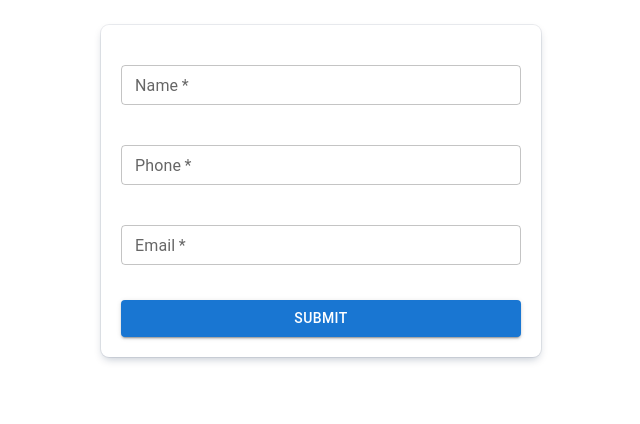
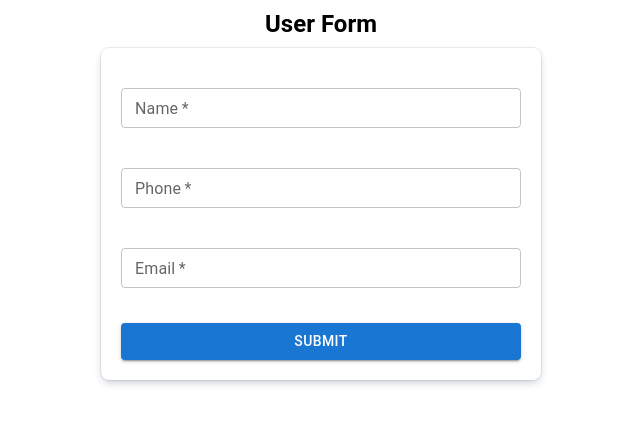
Before and after one commit to mabuhanifa/growmeorganic-react-ts, a React (Vite) app: page / in a window 1280 px wide. Shown: the top 424 px of the page, without its empty margins (319-959 px from the left). Built offline with nearby package versions, Linux system fonts and the light colour scheme.

Commit message:
titles added

```diff
--- a/src/components/Form.tsx
+++ b/src/components/Form.tsx
@@ -29,7 +29,7 @@ export default function Form() {
         toast("You will be redirected to page 2", { icon: '↗️', });
       }, 1000);
       setTimeout(() => {
-        navigate("/page2");
+        navigate("/second");
       }, 2000);
     }
     else {
--- a/src/components/Posts.tsx
+++ b/src/components/Posts.tsx
@@ -19,9 +19,16 @@ export default function Posts() {
     }, [dispatch]);
     return (
         <div>
+            <>
+                <h1>Data Table</h1>
                 <div className="dataTable">
                     <DataTable />
                 </div>
+            </>
+
+
+            <>
+                <h1>Check Boxes</h1>
                 <div className="checkBoxes">
                     <div>
                         <div className="checkBoxes-container">
@@ -36,6 +43,7 @@ export default function Posts() {
                         </div>
                     </div>
                 </div>
+            </>
         </div>
     )
 }
--- a/src/index.css
+++ b/src/index.css
@@ -8,9 +8,14 @@ body {
   font-family: "Roboto", "Helvetica", "Arial", sans-serif;
 }
 
+h1 {
+  text-align: center;
+  margin: 10px;
+}
+
 .main {
   background-color: white;
-  padding: 25px;
+  padding: 0px 25px;
 }
 
 .form-container {
@@ -37,14 +42,13 @@ form {
 }
 
 .checkBoxes {
-  margin-top: 50px;
   display: flex;
   justify-content: center;
 }
 .checkBoxes-container {
   border-radius: 0.5rem;
   padding: 20px;
-  height: 300px;
+  margin-bottom: 10px;
   width: 350px;
   box-shadow: rgba(9, 30, 66, 0.25) 0px 4px 8px -2px,
     rgba(9, 30, 66, 0.08) 0px 0px 0px 1px;
--- a/src/pages/Home.tsx
+++ b/src/pages/Home.tsx
@@ -3,6 +3,7 @@ import Form from "../components/Form";
 export default function Home() {
     return (
         <>
+            <h1>User Form</h1>
             <Form />
         </>
     )
```
Lines whose indentation alone changed are shown as unchanged.
